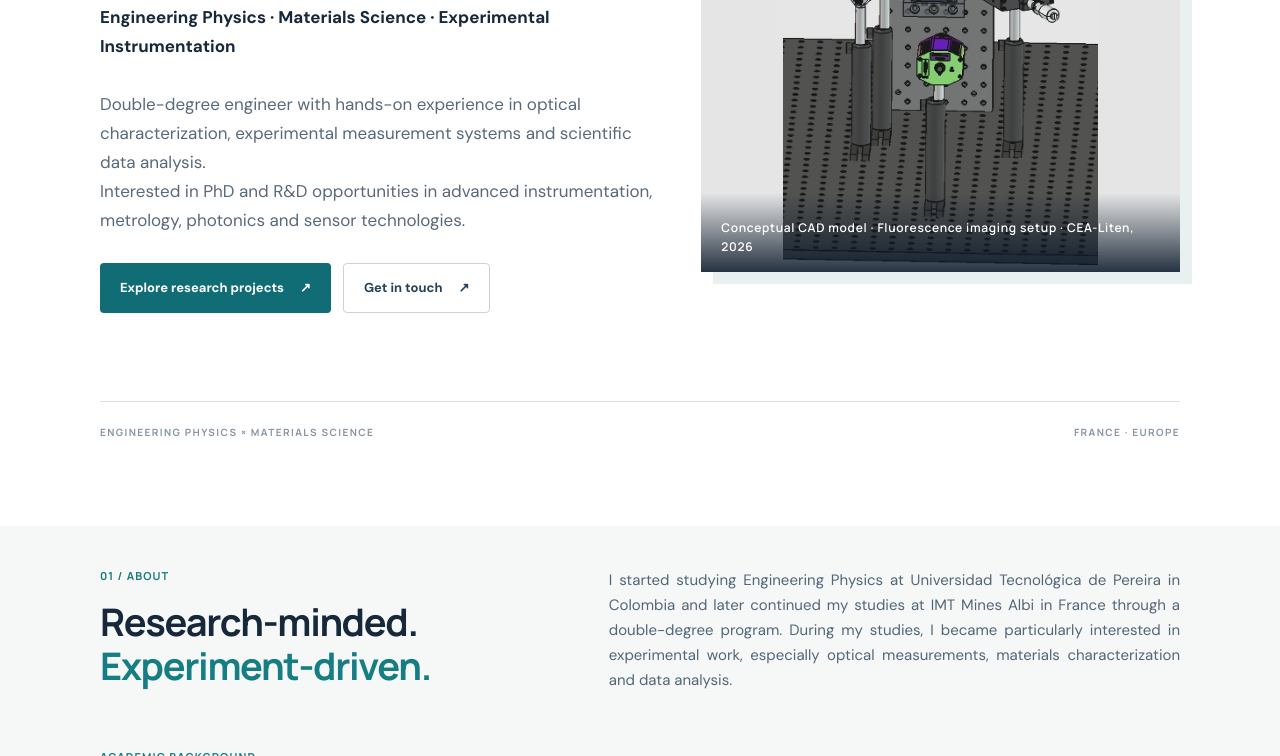
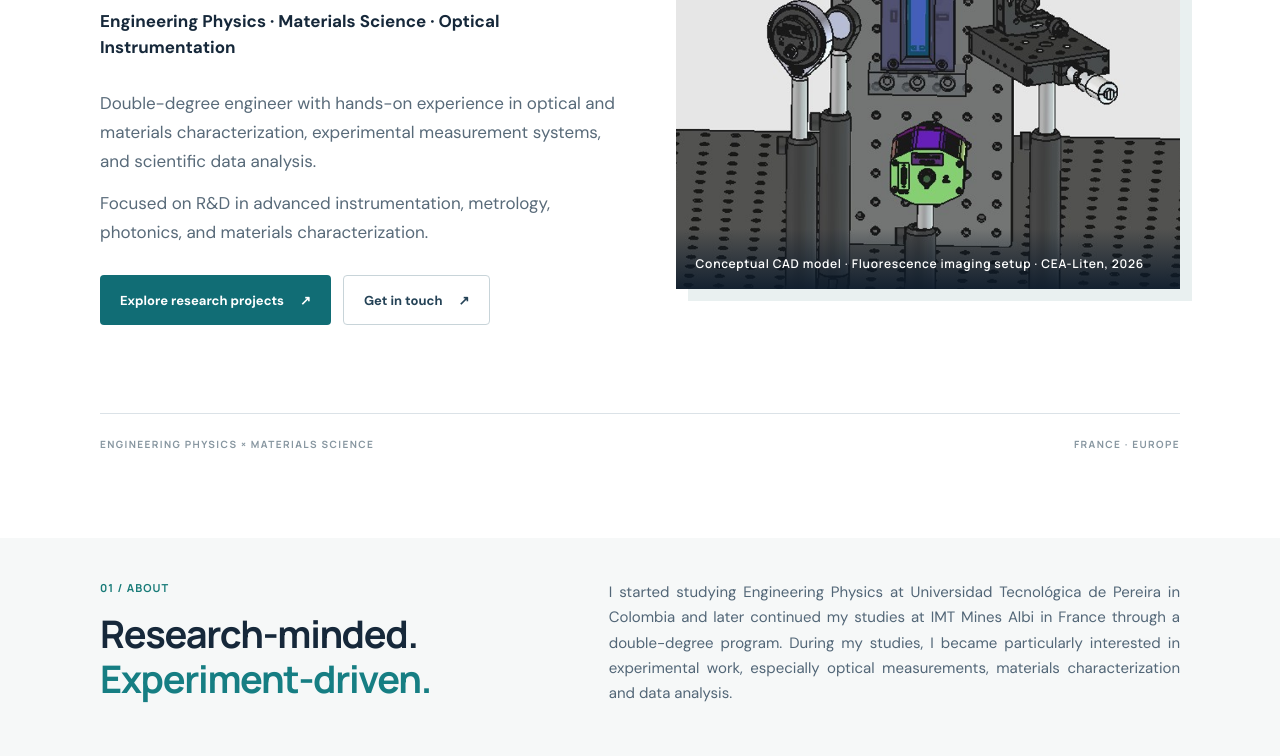
Before and after one commit to felipequi/research-engineering-portfolio, a plain HTML site: page index.html in a window 1280 px wide. Shown: the part 344-1100 px from the top of the page. Drawn offline with Linux system fonts and the light colour scheme.

Commit message:
Improve portfolio hero layout and professional positioning

```diff
--- a/assets/css/style.css
+++ b/assets/css/style.css
@@ -2827,3 +2827,62 @@ body.home-editorial .section-head {
         margin-top: 30px;
     }
 }
+
+/* Main hero proportions */
+.hero-grid {
+    display: grid;
+    grid-template-columns: minmax(0, 1.05fr) minmax(0, 1fr);
+    align-items: center;
+    gap: clamp(2.5rem, 5vw, 5rem);
+}
+
+/* Compact and readable text */
+.hero-grid .lead {
+    max-width: 590px;
+    margin-top: 2rem;
+    line-height: 1.65;
+    text-align: left;
+}
+
+.hero-specialization,
+.hero-description,
+.hero-focus {
+    display: block;
+}
+
+.hero-specialization {
+    margin-bottom: 1.8rem;
+    line-height: 1.5;
+}
+
+.hero-description {
+    margin-bottom: 0.85rem;
+}
+
+.hero-focus {
+    margin-bottom: 0;
+}
+
+/* Image alignment */
+.hero-photo {
+    width: 100%;
+    align-self: center;
+}
+
+.hero-experiment-image {
+    display: block;
+    width: 100%;
+    height: auto;
+    object-fit: contain;
+}
+
+@media (max-width: 850px) {
+    .hero-grid {
+        grid-template-columns: 1fr;
+        gap: 2rem;
+    }
+
+    .hero-grid .lead {
+        max-width: 100%;
+    }
+}
--- a/index.html
+++ b/index.html
@@ -1,14 +1,21 @@
 <!doctype html>
 <html lang="en">
+
 
 <head>
     <meta charset="utf-8">
     <meta name="viewport" content="width=device-width, initial-scale=1">
+
     <meta name="description"
-        content="Juan Felipe Quintero — Research & Engineering Portfolio in optical instrumentation, metrology, photonics, scientific imaging and materials characterization.">
-    <title>Juan Felipe Quintero | Research & Engineering Portfolio</title>
+        content="Juan Felipe Quintero Salinas | Research & Engineering Portfolio. Engineering Physics, Materials Science, Optical Instrumentation, Metrology, Photonics and Experimental Characterization.">
+
+    <meta name="author" content="Juan Felipe Quintero Salinas">
+
+    <title>Juan Felipe Quintero Salinas | Research & Engineering Portfolio</title>
+
     <link rel="stylesheet" href="assets/css/style.css?v=3">
 </head>
+
 
 <body class="home-editorial"><a class="skip" href="#main">Skip to content</a>
 
@@ -41,6 +48,7 @@
     <main id="main">
         <section class="hero wrap" id="top">
             <div class="eyebrow"><span class="signal"></span> RESEARCH & ENGINEERING PORTFOLIO</div>
+
             <div class="hero-grid">
                 <div>
                     <h1>
@@ -49,27 +57,45 @@
                     </h1>
 
                     <p class="lead">
-                        <strong>
-                            Engineering Physics · Materials Science · Experimental Instrumentation
+                        <strong class="hero-specialization">
+                            Engineering Physics · Materials Science · Optical Instrumentation
                         </strong>
-                        <br><br>
-                        Double-degree engineer with hands-on experience in optical
-                        characterization, experimental measurement systems and
-                        scientific data analysis. <br>
-                        Interested in PhD and R&D opportunities in advanced instrumentation,
-                        metrology, photonics and sensor technologies.
+
+                        <span class="hero-description">
+                            Double-degree engineer with hands-on experience in
+                            optical and materials characterization, experimental
+                            measurement systems, and scientific data analysis.
+                        </span>
+
+                        <span class="hero-focus">
+                            Focused on R&D in advanced instrumentation,
+                            metrology, photonics, and materials characterization.
+                        </span>
                     </p>
-                    <div class="actions"><a class="primary" href="#projects">Explore research projects
-                            <span>↗</span></a><a class="secondary" href="#contact">Get in touch <span>↗</span></a></div>
+
+
+                    <div class="actions">
+                        <a class="primary" href="#projects">
+                            Explore research projects <span>↗</span>
+                        </a>
+
+                        <a class="secondary" href="#contact">
+                            Get in touch <span>↗</span>
+                        </a>
+                    </div>
                 </div>
+
                 <aside class="hero-panel hero-photo">
-                    <img src="assets/images/home/experimental-test-bench-v3.png"
-                        alt="Experimental test bench at Institut Clément Ader" class="hero-experiment-image">
+                    <img src="assets/images/home/experimental-test-bench-v3.png" alt="Conceptual CAD representation of a fluorescence imaging setup
+                 developed during research activities at CEA-Liten" class="hero-experiment-image">
+
                     <div class="hero-photo-caption">
-                        Conceptual CAD model · Fluorescence imaging setup · CEA-Liten, 2026
+                        Conceptual CAD model · Fluorescence imaging setup ·
+                        CEA-Liten, 2026
                     </div>
                 </aside>
             </div>
+
             <div class="hero-foot"><span>ENGINEERING PHYSICS × MATERIALS SCIENCE</span><span>FRANCE · EUROPE</span>
             </div>
         </section>
```
